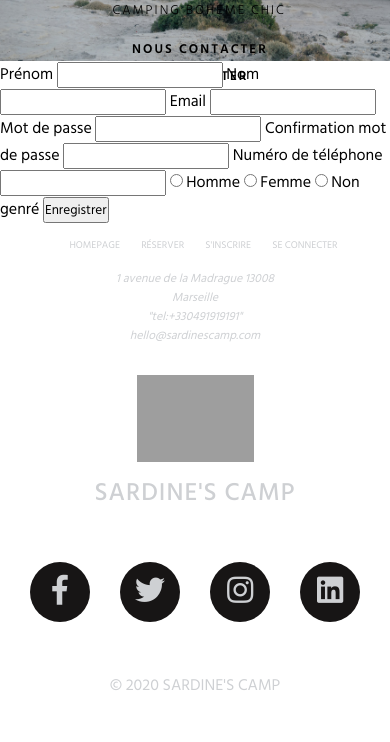
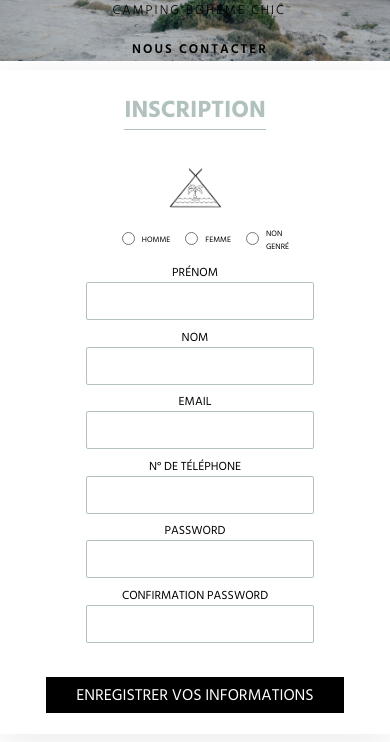
Before and after one commit to celine-pawlak/camping_reservation, a PHP site: page /inscription.php in a window 390 px wide. Shown: the part 277-1019 px from the top of the page. Run offline with PHP 8.4, Linux system fonts and the light colour scheme; some libraries are stand-ins or nearby versions; grey boxes are pictures that could not be loaded.

Commit message:
update inscription +css

```diff
--- a/css/style.css
+++ b/css/style.css
@@ -919,8 +919,142 @@ footer nav ul li a{
 /* - - - - - - - - - - - - - - - - - - - - - - - - - - - - - - - - - - - - - - - - - - - - - - - - - - - - - - - - - - - - - - - - - - - - - - - - - - - - - */
 /*** INSCRIPTION ***/
 
+#container-register{
+  display: flex;
+  justify-content: center;
+}
+
+#container-register form{
+  display: flex;
+  width: 55%;
+  flex-direction: column;
+  align-items: center;
+  background-color: white;
+  margin-top: 2.5%;
+  padding: 20px;
+  border-bottom: 1px solid rgba(255, 255, 255, 0.65);
+  box-shadow:0 10px 40px rgba(0,0,0,0.08);
+  padding-bottom: 2.5%;
+  margin-bottom: 2.5%;
+}
+
+#container-register form h1{
+  display: flex;
+  border-bottom: 1px solid #B1C2BE;
+  margin-bottom: 2.5%;
+  color: #B1C2BE;
+}
+
+#container-register form input[type=text],
+#container-register form input[type=password]{
+  width: 220px;
+  height: 30px;
+  border: 1px solid #B1C2BE;
+  font-family: 'Exo', sans-serif;
+  border-radius: 2px;
+  color: #B1C2BE;
+  font-size: 13px;
+  font-weight: 400;
+  padding: 3px;
+  margin-left: 10px;
+  margin-bottom: 1.5%;
+ }
+
+#box-gender{
+  display: flex;
+  width: 70%;
+  justify-content: left;
+  align-items: center;
+  margin-bottom: 2.5%;
+}
+
+#box-gender label{
+  font-size: 12px;
+  padding-left: 7px;
+}
+
+#box-gender input[type=radio]{
+  margin-left: 15px;
+}
+
+#box-name{
+  display: flex;
+  width: 45%;
+  flex-direction: column;
+  justify-content: center;
+  align-items: center;
+  margin-bottom: 2.5%;
+  padding-top: 1.5%;
+  padding-bottom: 1.5%;
+}
+
+#box-name label{
+  font-size: 12px;
+  text-transform: uppercase;
+  margin-top: 1.5%;
+}
+
+#container-register form button{
+  display: flex;
+  justify-content: center;
+  width:85%;
+  border: none;
+  background-color: black;
+  color: white;
+  padding-top: 1.5%;
+  padding-bottom: 1.5%;
+  text-transform: uppercase;
+  font-size: 16px;
+}
+
+#container-register form button:hover{
+  background-color:#B1C2BE;
+  color: black;
+  transition: 1.5s;
+}
+
+#box-form{
+  display: flex;
+  width: 90%;
+  justify-content: space-around;
+}
+
+#box-form img{
+  width: 50%;
+  height: 60%;
+  margin-top: 10%;
+}
+
 /*** RESPONSIVE INSCRIPTION ***/
 @media (max-width: 980px){
+
+  #box-form{
+    flex-direction: column;
+    align-items: center;
+    justify-content: center;
+    margin-top: 5%;
+    margin-bottom: 5%;
+  }
+
+  #box-form img{
+    width: 20%;
+    height: 15%;
+    margin-top: 0;
+  }
+
+  #container-register form{
+    width: 95%;
+    padding-bottom: 5%;
+  }
+
+  #box-gender label{
+  font-size: 8px;
+  }
+
+  #box-name{
+    width: 80%;
+  }
+
 }
 
 @media screen and (max-width:800px){
@@ -929,7 +1063,6 @@ footer nav ul li a{
 @media screen and (max-width:500px){
 
 }
-
 
 /* - - - - - - - - - - - - - - - - - - - - - - - - - - - - - - - - - - - - - - - - - - - - - - - - - - - - - - - - - - - - - - - - - - - - - - - - - - - - - */
 /*** CONNEXION ***/
--- a/includes/footer.php
+++ b/includes/footer.php
@@ -60,7 +60,7 @@ $user->redirect($page_selected);
 
         <section id="footercenter">
             <section id="bottom-logo">
-                <img id="logo" src="https://i.ibb.co/XzyCCqt/LOGO1.png" alt="logo-sardinescamp"></a>
+                <img id="logo" src="https://i.ibb.co/XzyCCqt/LOGO1.png" alt="logo-sardinescamp">
                 <h1><a href="index.php">SARDINE'S CAMP</a></h1>
             </section>
 
--- a/includes/header.php
+++ b/includes/header.php
@@ -28,7 +28,7 @@ if (isset($_POST["deco"])) {
         <nav>
             <ul id="nav_links">
                 <li><a href="planning.php">NOS DISPONIBILITÉS</a></li>
-                <li><a href="#">NOS SERVICES</a></li>
+                <li><a href="index.php">NOS SERVICES</a></li>
                 <li id="title">
                     <a href="index.php">
                         <img id="logo1" src="https://i.ibb.co/hMhFxXF/logotype1.png" alt="logotype1">
--- a/inscription.php
+++ b/inscription.php
@@ -34,27 +34,38 @@ $page_selected = 'inscription';
         );
     }
     ?>
+     <section id="container-register">
         <form action="inscription.php" method="post">
+            <h1>INSCRIPTION</h1>
+            <section id="box-form">
+                <img  src="src/LOGO2.png" alt="logo-sardinescamp"/>
+                <section id="box-name">
+                    <section id="box-gender">
+                        <input type="radio" name="gender" id="male" value="Homme">
+                        <label for="male">Homme</label>
+                        <input type="radio" name="gender" id="female" value="Femme">
+                        <label for="female">Femme</label>
+                        <input type="radio" name="gender" id="no_gender" value="Non genré">
+                        <label for="no_gender">Non genré</label>
+                    </section>
+
                     <label for="firstname">Prénom</label>
                     <input type="text" name="firstname" placeholder="Prénom">
                     <label for="lastname">Nom</label>
                     <input type="text" name="lastname" placeholder="Nom">
                     <label for="email">Email</label>
                     <input type="text" name="email" placeholder="email@email.com">
-        <label for="password">Mot de passe</label>
+                    <label for="num_tel">N° de téléphone</label>
+                    <input type="text" name="num_tel" placeholder="0123456789">
+                    <label for="password">password</label>
                     <input type="password" name="password" placeholder="Mot de passe">
-        <label for="conf_password">Confirmation mot de passe</label>
+                    <label for="conf_password">confirmation password</label>
                     <input type="password" name="conf_password" placeholder="Confirmer mot de passe">
-        <label for="num_tel">Numéro de téléphone</label>
-        <input type="text" name="num_tel" placeholder="0123456789">
-        <input type="radio" name="gender" id="male" value="Homme">
-        <label for="male">Homme</label>
-        <input type="radio" name="gender" id="female" value="Femme">
-        <label for="female">Femme</label>
-        <input type="radio" name="gender" id="no_gender" value="Non genré">
-        <label for="no_gender">Non genré</label>
-        <button type="submit" name="submit">Enregistrer</button>
+                </section>
+            </section>
+            <button type="submit" name="submit">Enregistrer vos informations</button>
         </form>
+    </section>
 </main>
 <footer>
     <?php
```
Lines whose indentation alone changed are shown as unchanged.
